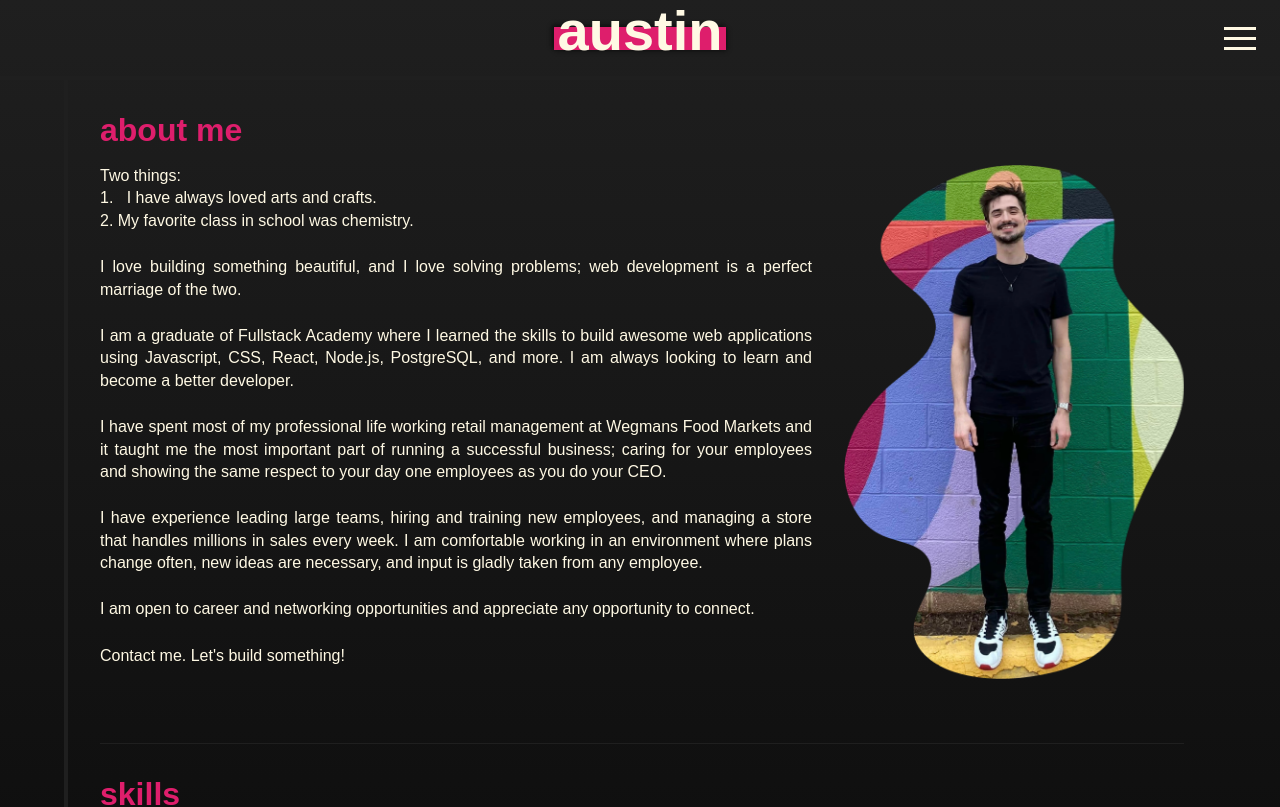
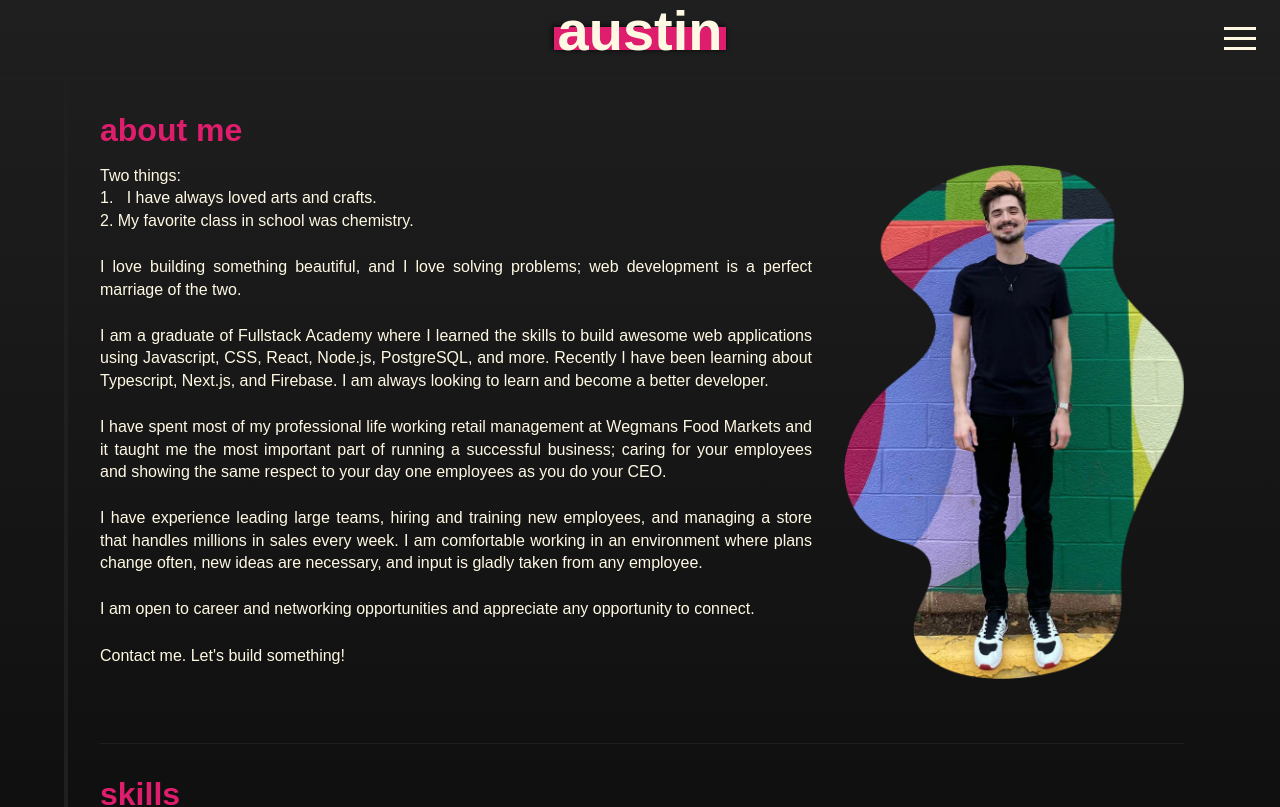
Before and after one commit to austin1052/Au, a React (Create React App) app: page /about in a window 1280 px wide. Shown: the top 807 px of the page. Built offline with nearby package versions, Linux system fonts and the light colour scheme; a web font is replaced by a local one.

Commit message:
update about page

```diff
--- a/src/components/ProjectCard.js
+++ b/src/components/ProjectCard.js
@@ -6,7 +6,6 @@ import "../css/ProjectCard.css";
 
 const ProjectCard = ({ project }) => {
   const { imageSrc, imageAlt, title, languages, description, demoLink, githubLink, moreInfoLink, buttonText, delay } = project;
-  // const cardStyle = {animationDelay: }
   console.log(delay);
   return (
     <div className="project--container slide--up" style={{ animationDelay: delay + "ms" }}>
--- a/src/data/ProjectData.js
+++ b/src/data/ProjectData.js
@@ -10,7 +10,7 @@ export const ProjectData = [
     buttonText: "demo"
   },
   {
-    title: `Walk that Duck`,
+    title: `🦆 Walk that Duck`,
     imageSrc: "/images/wtd-scores.png",
     imageAlt: "walk that duck app",
     languages: ["react", "firebase", "css"],
--- a/src/pages/About.js
+++ b/src/pages/About.js
@@ -30,7 +30,7 @@ const About = ({ mobileDisplay }) => {
               </p>
 
               <p>
-                I am a graduate of Fullstack Academy where I learned the skills to build awesome web applications using Javascript, CSS, React, Node.js, PostgreSQL, and more. I am always looking to learn and become a better developer.
+                I am a graduate of Fullstack Academy where I learned the skills to build awesome web applications using Javascript, CSS, React, Node.js, PostgreSQL, and more. Recently I have been learning about Typescript, Next.js, and Firebase. I am always looking to learn and become a better developer.
               </p>
 
               <p>
```
Also changed, not shown: 1 other file (tests, documents, lock files or other folders).
